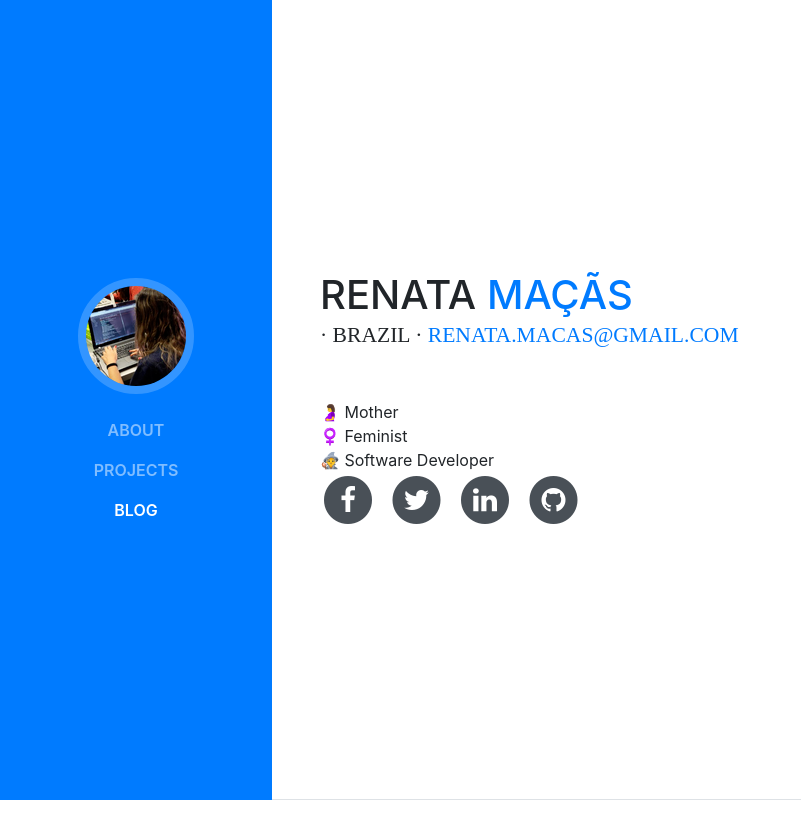
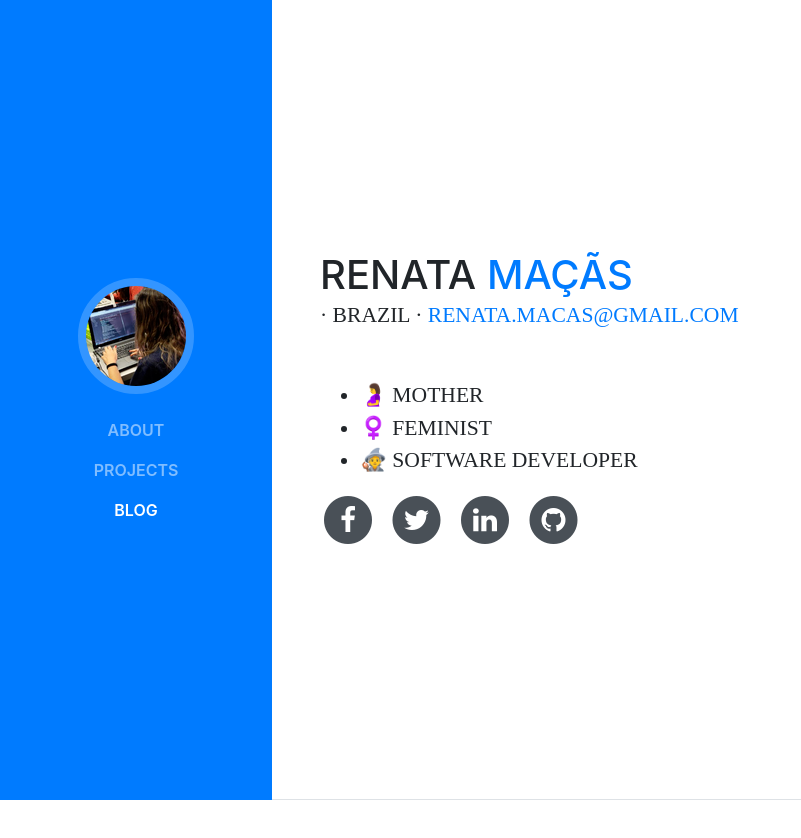
Before and after one commit to macasrenata/macasrenata.github.io, a website with bundled scripts: page index.html in a window 1280 px wide. Shown: the top 838 px of the page, without its empty margins (0-801 px from the left). Built offline with nearby package versions, Linux system fonts and the light colour scheme; a web font is replaced by a local one.

Commit message:
update bio

```diff
--- a/index.html
+++ b/index.html
@@ -63,7 +63,7 @@
           <div class="subheading mb-5"> · Brazil ·
             <a href="mailto:renata.macas@gmail.com">renata.macas@gmail.com</a>
           </div>
-            <ul class="list-inline mb-0">
+            <ul class="subheading mb-3">
               <li>🤰 Mother</li>
               <li>♀️ Feminist</li>
               <li>🧙 Software Developer</li>
```
